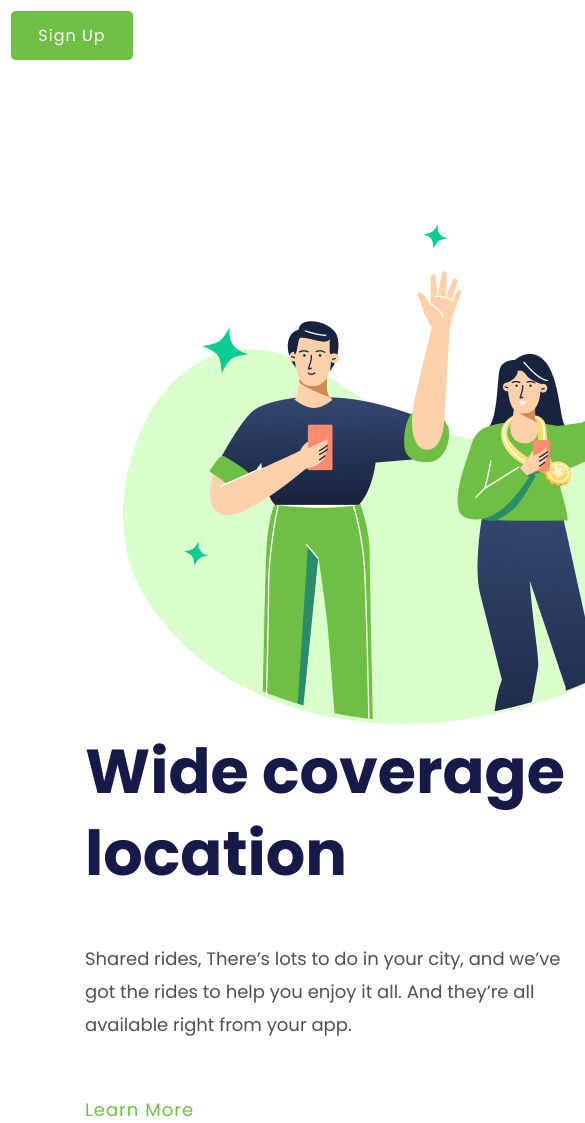
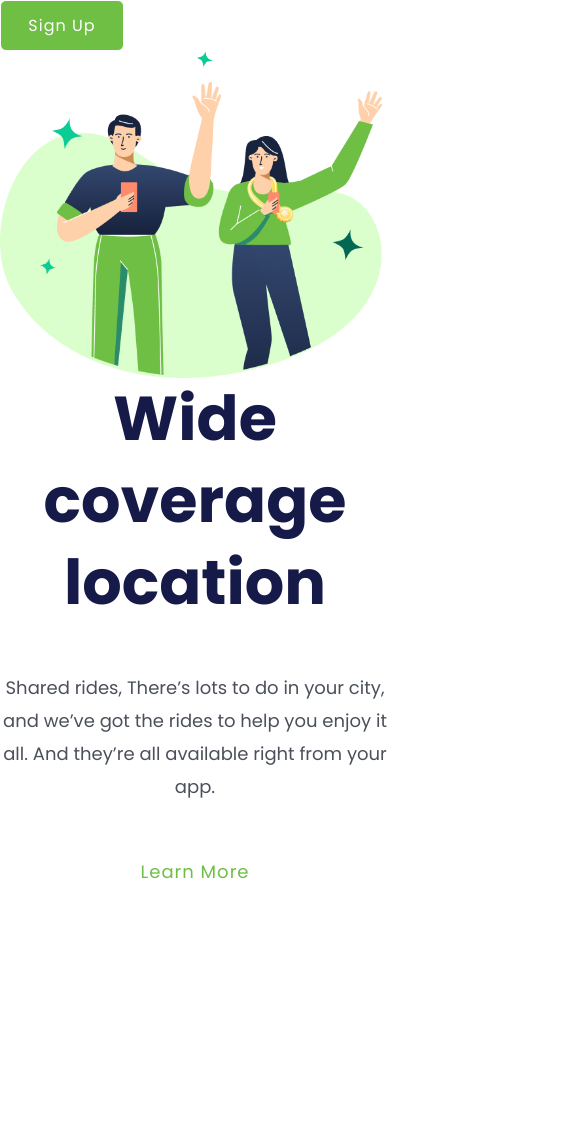
Before and after one commit to Icarorfisio/Desafio-Css, a plain HTML site: page index.html in a window 390 px wide. Shown: the top 1123 px of the page, 585 px wide, since content can reach past the window. After the commit the page ends 885 px from the top, so only its background shows below. Drawn offline with Linux system fonts and the light colour scheme.

Commit message:
alteração media care

```diff
--- a/index.html
+++ b/index.html
@@ -1,15 +1,15 @@
 <!DOCTYPE html>
 <html lang="pt-br">
+
 <head>
   <meta charset="UTF-8" />
   <meta name="viewport" content="width=device-width, initial-scale=1.0" />
   <title>DesafioCss</title>
   <link rel="stylesheet" href="styless.css" />
-    <link
-      href="https://fonts.googleapis.com/css2?family=Poppins:wght@100;200;300;400;500;600;700;800;900;&display=swap"
-      rel="stylesheet"
-    />
+  <link href="https://fonts.googleapis.com/css2?family=Poppins:wght@100;200;300;400;500;600;700;800;900;&display=swap"
+    rel="stylesheet" />
 </head>
+
 <body>
   <header>
     <a class="link-main">Products</a>
@@ -20,11 +20,10 @@
   </header>
 
   <main>
-      <img
-        src="./img/(Positive) Congratulation You get 40 point for your ride.png"
-        alt="positive-image"
-      />
-      <div>
+    <picture class="img-top">
+      <img src="./img/(Positive) Congratulation You get 40 point for your ride.png" alt="positive-image" />
+    </picture>
+    <div class="texto">
       <h1 class="link-titulo">Wide coverage location</h1>
       <p class="link-p">
         Shared rides, There’s lots to do in your city, and we’ve got the rides
@@ -35,4 +34,5 @@
     </div>
   </main>
 </body>
+
 </html>
--- a/styless.css
+++ b/styless.css
@@ -99,10 +99,19 @@ p {
     padding: 0;
     margin: 0;
   }
-.button-sign {
-  padding: 0;
-  margin-top: 10px;
-  margin-left: 10px;
+  img {
+    display: block;
+    width: 100%;
+    height: auto;
+    padding: 0;
+    margin: 0;
+  }
+  div {
+    display: block;
+    width: 100%;
+    height: auto;
+    padding: 0;
+    margin: 0;
+    text-align: center;
+  }
 }
-
-}
```
Lines whose indentation alone changed are shown as unchanged.
